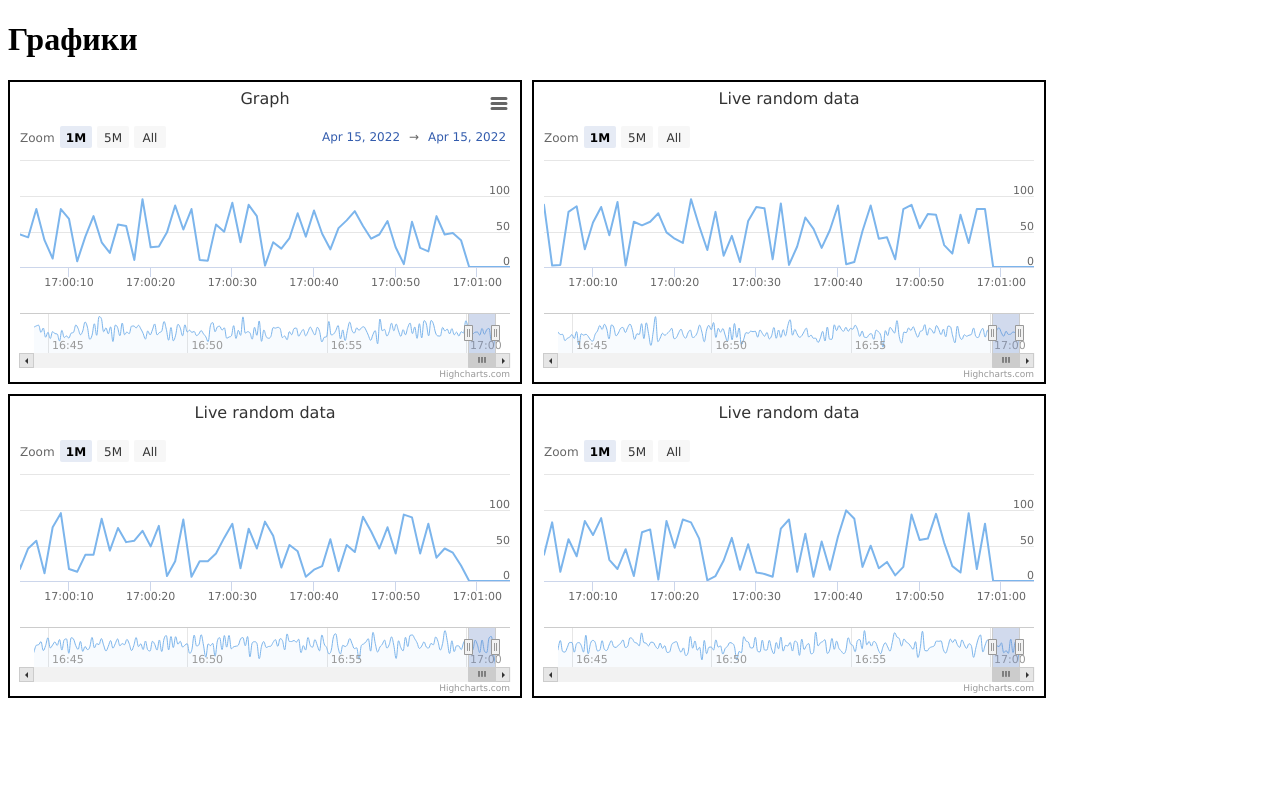
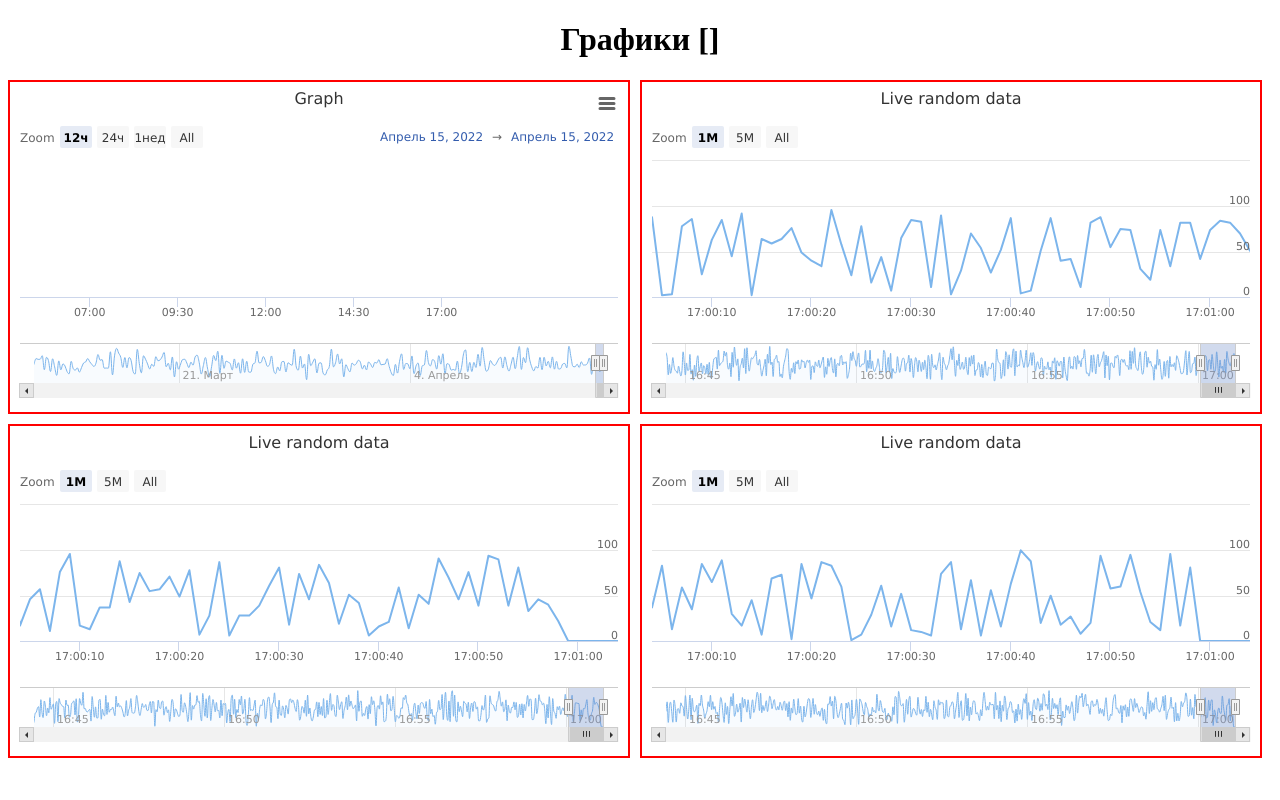
Before and after one commit to WebApp777/Highcharts, a Django app: template highstock/schedule/templates/schedule/index.html in a window 1280 px wide. Run offline with Django 4.2, Linux system fonts and the light colour scheme; the template is opened without the code that fills it: most values are stand-ins (such as "Sample title", 1, 10 or a date in 2020).

Commit message:
Поменял rangeSelector

```diff
--- a/highstock/manage.py
+++ b/highstock/manage.py
@@ -1,7 +1,7 @@
 #!/usr/bin/env python
 """Django's command-line utility for administrative tasks."""
+import sys
 import os
-import sys
 
 
 def main():
--- a/highstock/schedule/static/css/style.css
+++ /dev/null
@@ -1,16 +0,0 @@
-#container,
-#container2,
-#container3,
-#container4 {
-    display: flex;
-    height: 300px;
-    width: 510px;
-    margin-bottom: 10px;
-    margin-right: 10px;
-    border: solid 2px #000000
-    }
-
-.box {
-   display: flex;
-   justify-content: flex-start;
-   }
--- a/highstock/schedule/templates/schedule/index.html
+++ b/highstock/schedule/templates/schedule/index.html
@@ -7,12 +7,11 @@
     <script src="{% static 'js/highstock.js' %}"></script>
     <script src="{% static 'js/exporting.js' %}"></script>
     <script src="{% static 'js/export-data.js' %}"></script>
-    <link rel="stylesheet" href="{% static 'css/style.css'%}" type="text/css">
     <title>Графики</title>
 </head>
 <body>
 
-    <h1>Графики</h1>
+    <h1>Графики {{graph}}</h1>
     <div class="box">
         <div id="container"></div>
         <div id="container2"></div>
@@ -22,6 +21,28 @@
         <div id="container4"></div>
     </div>
 
+    <style>
+    h1 {
+        text-align: center;
+    }
+
+    #container,
+    #container2,
+    #container3,
+    #container4 {
+        height: 330px;
+        width: 700px;
+        margin-bottom: 10px;
+        margin-right: 10px;
+        border: solid 2px red
+    }
+
+    .box {
+        display: flex;
+        justify-content: space-around;
+    }
+    </style>
+
 <!--  График 1  -->
 <script>
     // Create the chart
@@ -29,15 +50,14 @@ Highcharts.stockChart('container', {
   chart: {
     events: {
       load: function () {
-
         // set up the updating of the chart each second
         var series = this.series[0];
         setInterval(function () {
           var x = (new Date()).getTime() // current time
-          var y = {{graph}} * 100;
+          var y = {{graph}};
           series.addPoint([x, y], true, true);
         }, 1000);
-      }
+      },
     }
   },
 
@@ -47,13 +67,17 @@ Highcharts.stockChart('container', {
 
   rangeSelector: {
     buttons: [{
+      count: 12,
+      type: 'hour',
+      text: '12ч'
+    }, {
+      count: 24,
+      type: 'hour',
+      text: '24ч'
+    }, {
       count: 1,
-      type: 'minute',
-      text: '1M'
-    }, {
-      count: 5,
-      type: 'minute',
-      text: '5M'
+      type: 'week',
+      text: '1нед'
     }, {
       type: 'all',
       text: 'All'
@@ -67,26 +91,38 @@ Highcharts.stockChart('container', {
   },
 
   exporting: {
-    enabled: true  <!--дополнительный функционал-->
+    enabled: true
   },
 
   series: [{
-    name: 'Random data',
+    name: '',
     data: (function () {
       // generate an array of random data
       var data = [],
-        time = (new Date()).getTime(),
-        i;
-
+        time = (new Date()).getTime(), i;
       for (i = -999; i <= 0; i += 1) {
         data.push([
-          time + i * 1000,
+          time + i * 3000000,
           Math.round(Math.random() * 100)
         ]);
       }
       return data;
     }())
   }]
+});
+
+Highcharts.setOptions( {
+    lang: {
+        shortMonths: [
+            'Январь', 'Февраль', 'Март', 'Апрель',
+            'Май', 'Июнь', 'Июль', 'Август',
+            'Сентябрь', 'Октябрь', 'Ноябрь', 'Декабрь'
+        ],
+        weekdays: [
+            'Воскресенье', 'Понедельник', 'Вторник', 'Среда', 'Четверг',
+            'Пятница', 'Суббота'
+        ]
+    }
 });
 </script>
 
@@ -102,7 +138,7 @@ Highcharts.stockChart('container2', {
         var series = this.series[0];
         setInterval(function () {
           var x = (new Date()).getTime(), // current time
-            y = Math.round({{graph1}} * 100);
+            y = Math.round(Math.random() * 100);
           series.addPoint([x, y], true, true);
         }, 1000);
       }
--- a/highstock/schedule/views.py
+++ b/highstock/schedule/views.py
@@ -8,5 +8,5 @@ def index(request):
     while True:
         if time.time() - timing > 1.0:
             n = random.randint(1, 500)
-            data = {"graph": n, "graph1": 3, "graph2": 1, "graph3": 5}
+            data = {"graph": n, "graph1": 2, "graph2": 1, "graph3": 2}
             return render(request, "schedule/index.html", context=data)
```
Also changed, not shown: highstock/schedule/static/js/highstock.js.
